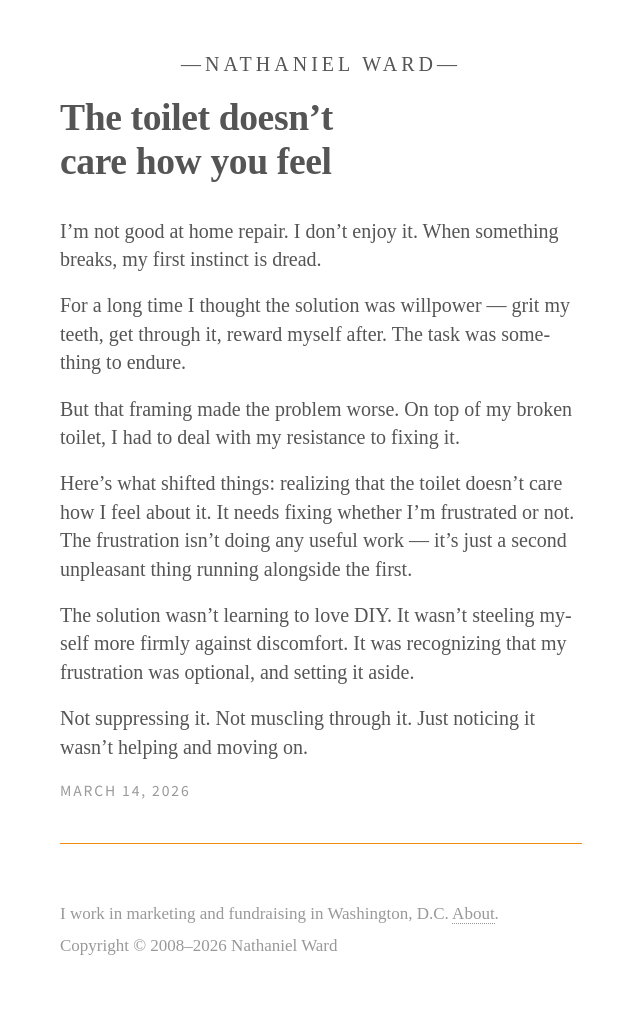
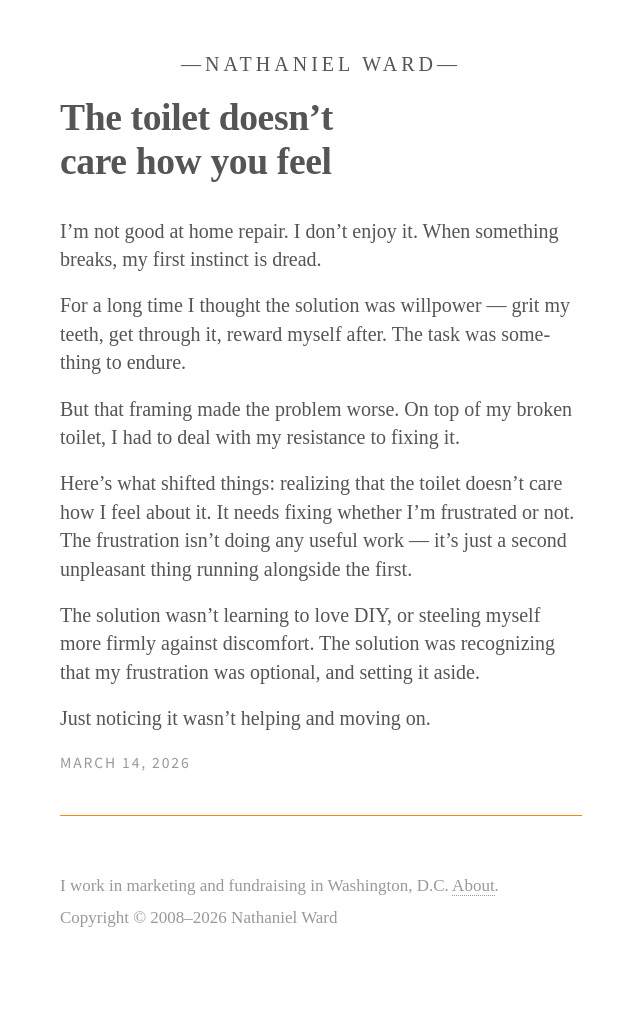
Before and after one commit to nathanielward/nathanielward.github.io, a Jekyll site: the page built from _posts/2026-03-14-toilet-doesnt-care.md, in a window 1280 px wide. Shown: the whole page, without its empty margins (319-959 px from the left). Built offline with Jekyll 4.4.1, drawn with Linux system fonts in a browser that asks for light colours; some web fonts are replaced; after the commit the page ends 1008 px from its top, so only the background shows below that.

Commit message:
Update 2026-03-14-toilet-doesnt-care.md

```diff
--- a/_posts/2026-03-14-toilet-doesnt-care.md
+++ b/_posts/2026-03-14-toilet-doesnt-care.md
@@ -13,6 +13,6 @@ But that framing made the problem worse. On top of my broken toilet, I had to de
 
 Here’s what shifted things: realizing that the toilet doesn’t care how I feel about it. It needs fixing whether I’m frustrated or not. The frustration isn’t doing any useful work — it’s just a second unpleasant thing running alongside the first.
 
-The solution wasn’t learning to love DIY. It wasn’t steeling myself more firmly against discomfort. It was recognizing that my frustration was optional, and setting it aside.
+The solution wasn’t learning to love DIY, or steeling myself more firmly against discomfort. The solution was recognizing that my frustration was optional, and setting it aside.
 
-Not suppressing it. Not muscling through it. Just noticing it wasn’t helping and moving on.
+Just noticing it wasn’t helping and moving on.
```
